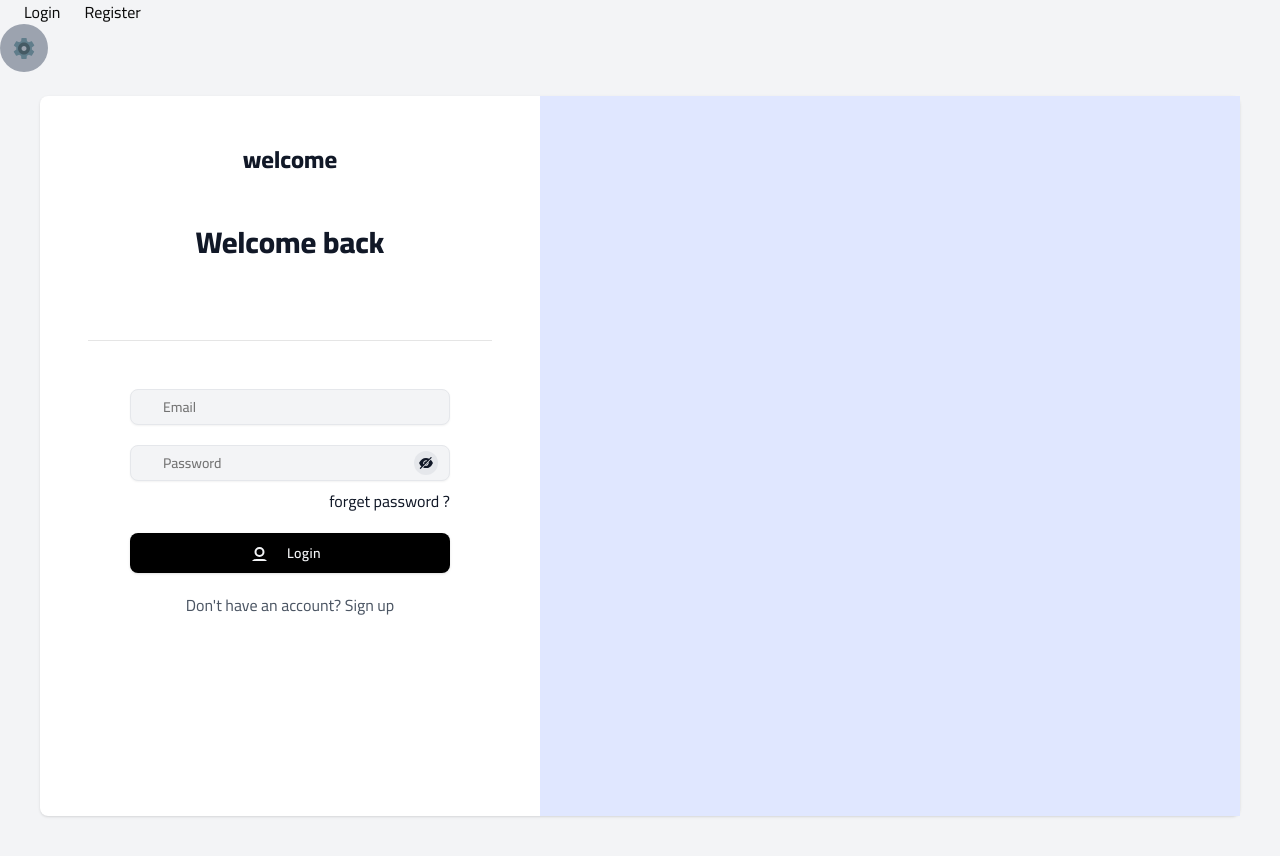
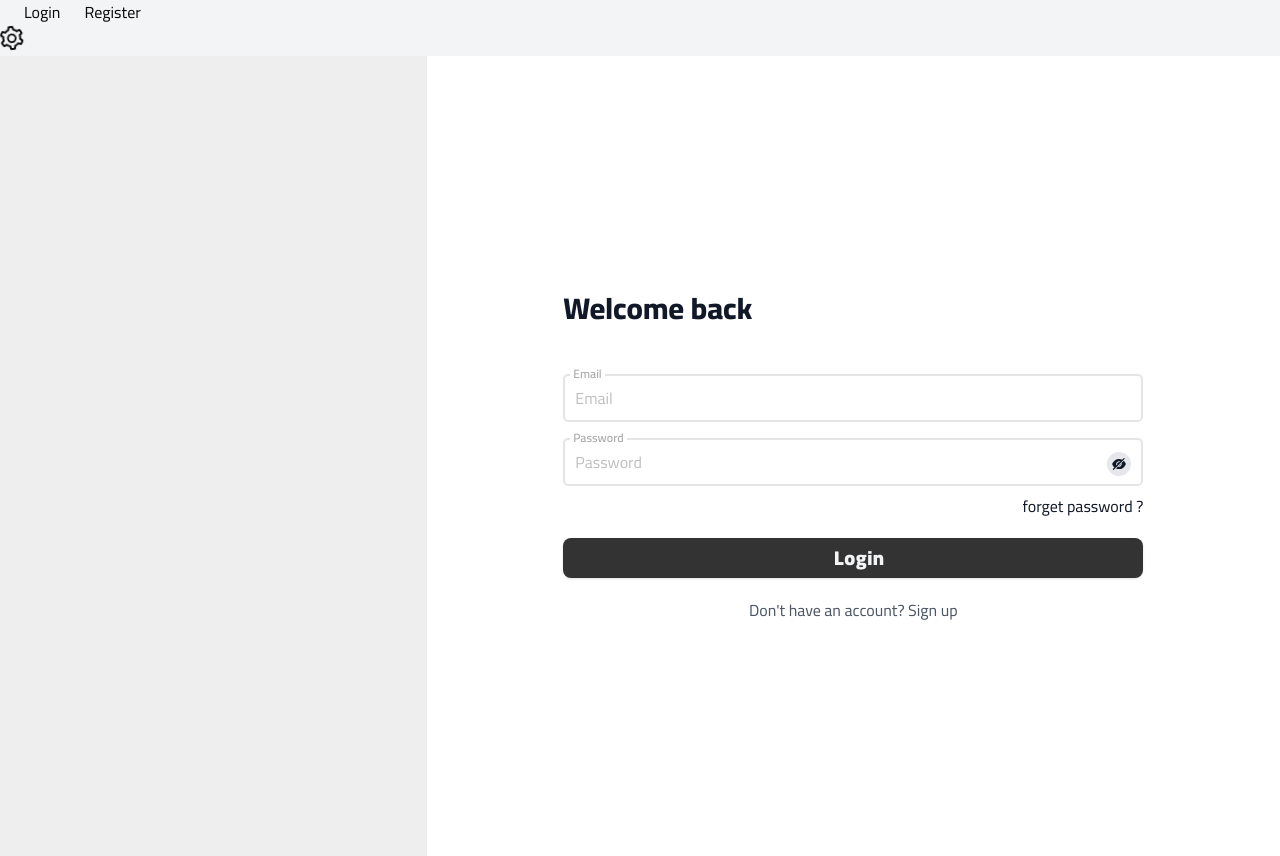
Before and after one commit to ahmedgfathy/globalcrm, a Next.js app: page /login in a window 1280 px wide. Built offline with nearby package versions, Linux system fonts and the light colour scheme.

Commit message:
update-login-page

```diff
--- a/package.json
+++ b/package.json
@@ -9,6 +9,7 @@
     "lint": "next lint"
   },
   "dependencies": {
+    "@ant-design/icons": "^5.5.1",
     "@radix-ui/react-icons": "^1.3.1",
     "@radix-ui/react-label": "^2.1.0",
     "@radix-ui/react-select": "^2.1.2",
--- a/src/app/(auth)/login/page.jsx
+++ b/src/app/(auth)/login/page.jsx
@@ -28,7 +28,11 @@ function Page() {
   return (
     <div className="login">
       <div className="min-h-screen bg-gray-100 text-gray-900 flex justify-center">
-        <FormComponent
+        <div className="grid lg:grid-cols-[1fr_2fr] max-sm:grid-cols-1 w-full">
+          <div className="bg-[#eee] min-h-screen w-full hidden lg:block"></div>
+          <div className="bg-[#fff] min-h-screen flex justify-center items-center">
+              <div className="description w-full flex justify-center items-center">
+              <FormComponent
           style={style}
           page="login"
           user={formData}
@@ -39,6 +43,10 @@ function Page() {
           //   handleSubmit={handleSubmit}
           disable={isSubmitting}
         />
+            </div>
+          </div>
+        </div>
+
       </div>
     </div>
   );
--- a/src/app/(auth)/register/page.jsx
+++ b/src/app/(auth)/register/page.jsx
@@ -1,6 +1,7 @@
 "use client";
 import React, { useContext, useEffect, useState, useCallback } from "react";
 import style from "./page.module.css";
+import Link from "next/link"
 import { useRouter } from "next/navigation";
 import FormComponent from "@/app/components/FormComponent/FormComponent";
 
@@ -28,6 +29,12 @@ function Page() {
   return (
     <div className="register">
       <div className="min-h-screen bg-gray-100 text-gray-900 flex justify-center">
+        <div className="grid lg:grid-cols-[1fr_2fr] max-sm:grid-cols-1 w-full">
+            <div className="bg-[#eee] min-h-screen w-full hidden lg:block"></div>
+          <div className="bg-[#fff] min-h-screen flex justify-center items-center">
+            <div className="description w-full flex justify-center items-center">
+
+
             <FormComponent
                   style={style}
                   page="register"
@@ -41,6 +48,10 @@ function Page() {
                   />
                   </div>
             </div>
+            </div>
+
+      </div>
+    </div>
   );
 }
 
--- a/src/app/components/Drawer/Drawer.jsx
+++ b/src/app/components/Drawer/Drawer.jsx
@@ -9,6 +9,7 @@ import {
 } from "@/components/ui/select";
 import React, { useState } from "react";
 import { FcSettings } from "react-icons/fc";
+import { SettingOutlined } from '@ant-design/icons';
 
 function Drawer() {
   const [showDrawer, setShowDrawer] = useState(false);
@@ -20,13 +21,13 @@ function Drawer() {
           <div className="text-center">
             <button
               onClick={() => setShowDrawer(!showDrawer)}
-              className="text-white bg-gray-400 focus:ring-4 focus:ring-blue-300 font-medium rounded-full p-3 mb-2 dark:bg-blue-600 dark:hover:bg-blue-700 focus:outline-none dark:focus:ring-blue-800"
+              className=""
               type="button"
               data-drawer-target="drawer-example"
               data-drawer-show="drawer-example"
               aria-controls="drawer-example"
             >
-              <FcSettings className="text-2xl " />
+              <SettingOutlined className="text-2xl " spin/>
             </button>
           </div>
           <div
@@ -61,7 +62,7 @@ function Drawer() {
               </svg>
               <span className="sr-only">Close menu</span>
             </button>
-            <div className="change-lang ">
+            <div className="main">
               <Select onValueChange={(e) => changeLanguage(e)}>
                 <SelectTrigger className="w-[180px]">
                   <SelectValue placeholder="Select language" />
--- a/src/app/components/FormComponent/FormComponent.jsx
+++ b/src/app/components/FormComponent/FormComponent.jsx
@@ -1,4 +1,4 @@
-import { Input } from "@/components/ui/input";
+import  Input  from "../Input/Input";
 import { Label } from "@/components/ui/label";
 import Link from "next/link";
 import React from "react";
@@ -7,7 +7,7 @@ import { Button } from "@/components/ui/button";
 import { Loader2 } from "lucide-react";
 import { useTranslation } from "@/app/context/TranslationContext";
 
-function FormComponent({
+export default function FormComponent({
   page,
   handleChange,
   user,
@@ -20,24 +20,24 @@ function FormComponent({
   const { t, changeLanguage } = useTranslation();
 
   return (
-    <div className="max-w-screen-xl m-0 sm:m-10 bg-white shadow sm:rounded-lg flex justify-center flex-1">
-      <div className="lg:w-1/2 xl:w-5/12 p-6 sm:p-12">
+    <div className="w-full m-0 sm:m-10 bg-white sm:rounded-lg flex justify-center flex-1">
+      <div className="w-3/4">
         <div>
-          <h1 className="text-xl xl:text-2xl font-extrabold text-main text-center">
-            {t("welcome")}
+          <h1 className="text-xl xl:text-2xl font-extrabold text-main ">
+            {page === "register" ? <h1 className="text-2xl font-bold">Get started absolutely free</h1> : ""}
+            {/* {t("welcome")} */}
           </h1>
         </div>
-        <div className="mt-12 flex flex-col items-center">
+        <div className=" flex flex-col ">
           <h1 className="text-2xl xl:text-3xl font-extrabold">
-            {page === "register" ? "Create an account" : "Welcome back"}
+            {page === "register" ?  <h2 className="text-xl font-semibold">Already have an account ? <Link href="/login" className="text-blue-400">Sign in</Link></h2>: "Welcome back"}
           </h1>
           <div className="w-full flex-1 mt-8">
             <div className="flex flex-col items-center"></div>
-            <div className="my-12 border-b text-center"></div>
-            <div className="mx-auto max-w-xs">
+            <div className="">
               <>
                 {page === "register" && (
-                  <>
+                  <div className="flex items-center justify-center gap-2">
                     <Input
                       name="firstName"
                       onChange={handleChange}
@@ -50,11 +50,11 @@ function FormComponent({
                       name="lastName"
                       value={user.lastName}
                       onChange={handleChange}
-                      className="w-full px-8 py-4 rounded-lg font-medium bg-gray-100 border border-gray-200 placeholder-gray-500 text-sm focus:outline-none focus:border-gray-400 focus:bg-white mt-5"
+                      className="w-full px-8 py-4 rounded-lg font-medium bg-gray-100 border border-gray-200 placeholder-gray-500 text-sm focus:outline-none focus:border-gray-400 focus:bg-white"
                       type="text"
                       placeholder="Last Name"
                     />
-                  </>
+                  </div>
                 )}
                 <Input
                   name="email"
@@ -91,7 +91,7 @@ function FormComponent({
               <Button
                 onClick={() => {}}
                 disabled={disable}
-                className="mt-5  tracking-wide font-semibold bg-black text-gray-100 w-full py-5 rounded-lg hover:bg-black transition-all duration-300 ease-in-out flex items-center justify-center focus:shadow-outline focus:outline-none"
+                className="mt-5 tracking-wide font-black text-xl bg-[#333] py-2 text-gray-100 w-full py-5 rounded-lg hover:bg-[#444] transition-all duration-300 ease-in-out flex items-center justify-center focus:shadow-outline focus:outline-none"
               >
                 {disable ? (
                   <>
@@ -100,19 +100,6 @@ function FormComponent({
                   </>
                 ) : (
                   <>
-                    <svg
-                      className="w-6 h-6 -ml-2"
-                      fill="none"
-                      stroke="currentColor"
-                      strokeWidth={2}
-                      strokeLinecap="round"
-                      strokeLinejoin="round"
-                    >
-                      <path d="M16 21v-2a4 4 0 00-4-4H5a4 4 0 00-4 4v2" />
-                      <circle cx="8.5" cy={7} r={4} />
-                      <path d="M20 8v6M23 11h-6" />
-                    </svg>
-
                     <span className="ml-3">
                       {page == "register" ? "Create Account" : "Login"}
                     </span>
@@ -145,13 +132,6 @@ function FormComponent({
           </div>
         </div>
       </div>
-      <div className="flex-1 bg-indigo-100 text-center hidden lg:flex">
-        <div
-          className={`m-12 xl:m-16 w-full bg-contain bg-center bg-no-repeat ${style.img}`}
-        />
-      </div>
     </div>
   );
 }
-
-export default FormComponent;
--- /dev/null
+++ b/src/app/components/Input/Input.jsx
@@ -0,0 +1,11 @@
+import React from 'react'
+
+export default function Input({name, type, placeholder}) {
+  return (
+<div className="input flex flex-col w-full static">
+  <label htmlFor={name} className="text-xs font-semibold relative top-2 ml-[7px] px-[3px] bg-[#fff] w-fit text-[#aaa]">{placeholder}</label>
+  <input id={name} type={type} placeholder={placeholder} name={name} className="input px-[10px] py-[11px] text-xm h-12 bg-[#fff] border-2 rounded-[5px] focus:outline-none placeholder:text-black/25" />
+</div>
+
+  )
+}
--- a/src/app/components/PasswordInput.jsx
+++ b/src/app/components/PasswordInput.jsx
@@ -1,4 +1,4 @@
-import { Input } from "@/components/ui/input";
+import  Input  from "./Input/Input";
 import React from "react";
 import { AiFillEye, AiFillEyeInvisible } from "react-icons/ai";
 
@@ -14,7 +14,7 @@ function PasswordInput({
     <div className="password relative w-full">
       {name === "password" && (
         <span
-          className="absolute -translate-y-1/2 top-1/2 right-3 cursor-pointer w-6 h-6 rounded-full flex justify-center items-center bg-gray-200 hover:bg-gray-300 duration-200 "
+          className="absolute -translate-y-1/2 top-[65%] right-3 cursor-pointer w-6 h-6 rounded-full flex justify-center items-center bg-gray-200 hover:bg-gray-300 duration-200 "
           onClick={changeType}
         >
           {show ? <AiFillEye /> : <AiFillEyeInvisible />}
```
Also changed, not shown: 1 other file (tests, documents, lock files or other folders). Lines whose indentation alone changed are shown as unchanged.
